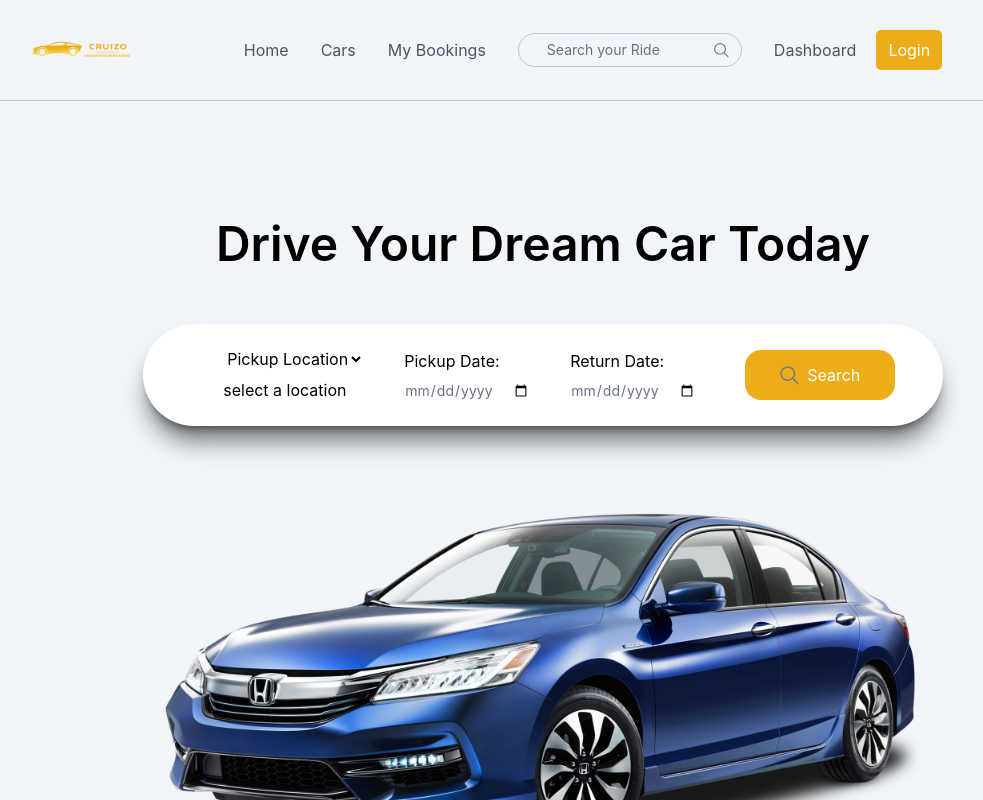
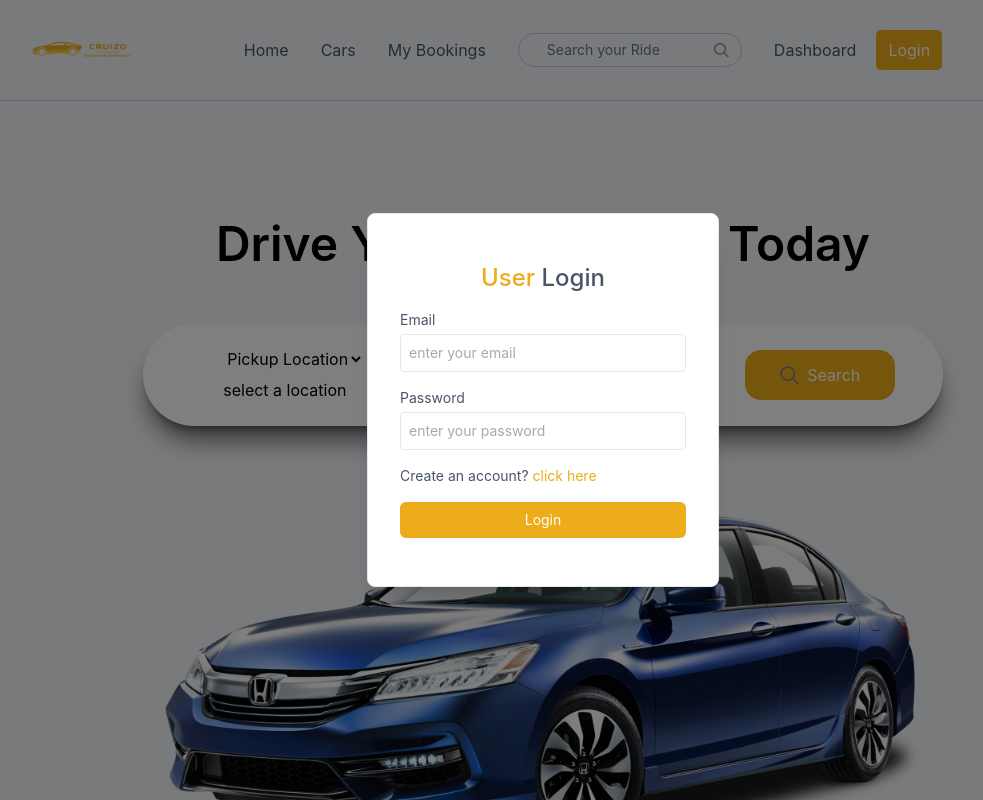
Before and after one commit to ANESSABO0421/Cruizo, a React (Vite) app: page / in a window 1280 px wide. Both pictures are taken after a click on the button "Login". Shown: the top 800 px of the page, without its empty margins (97-1080 px from the left). Built offline with nearby package versions, Linux system fonts and the light colour scheme.

Commit message:
finished:frontend

```diff
--- a/src/App.jsx
+++ b/src/App.jsx
@@ -11,6 +11,7 @@
 import Dashboard from "./pages/owner/Dashboard";
 import ManageBookings from "./pages/owner/ManageBookings";
 import ManageCars from "./pages/owner/ManageCars";
+import Login from "./components/Login";
 
 const App = () => {
   const [showLogin, setShowLogin] = useState(false);
@@ -19,6 +20,7 @@
   return (
     <>
       {/*passing  the first setShowlogin to navbar as prop and the {setShowLogin} as the state to update*/}
+      {showLogin && <Login setShowLogin={setShowLogin} />}
       {!isOwnerPath && <Navbar setShowLogin={setShowLogin} />}
       {/*if it is not owner path then dot show the navbar */}
 
@@ -28,7 +30,6 @@
         <Route path="/car-details/:id" element={<CarDetails />} />{" "}
         {/*//passing id for dynamic routing */}
         <Route path="/mybooking" element={<MyBooking />} />
-
         {/* owner path nested */}
         <Route path="/owner" element={<Layout />}>
           <Route index element={<Dashboard />} />
--- /dev/null
+++ b/src/components/Login.jsx
@@ -0,0 +1,93 @@
+import React from "react";
+
+const Login = ({ setShowLogin }) => {
+  const [state, setState] = React.useState("login");
+  const [name, setName] = React.useState("");
+  const [email, setEmail] = React.useState("");
+  const [password, setPassword] = React.useState("");
+
+  const onSubmitHandler = async (e) => {
+    e.preventDefault();
+  };
+  return (
+    // make the login page dissapear when click anywhere else
+    <div
+      onClick={() => setShowLogin(false)}
+      className="fixed top-0 bottom-0 left-0 right-0 z-100 flex items-center text-sm text-gray-600 bg-black/50"
+    >
+      <form
+        onSubmit={onSubmitHandler}
+        onClick={(e) => e.stopPropagation()}
+        className="flex flex-col gap-4 m-auto items-start p-8 py-12 w-80 sm:w-[352px] rounded-lg shadow-xl border border-gray-200 bg-white"
+      >
+        {/*If you click inside the dropdown, the click "bubbles up" and the whole page thinks you clicked outside, so it closes the dropdown by mistake.
+         */}
+        <p className="text-2xl font-medium m-auto">
+          <span className="text-primary">User</span>{" "}
+          {state === "login" ? "Login" : "Sign Up"}
+        </p>
+        {state === "register" && (
+          <div className="w-full">
+            <p>Name</p>
+            <input
+              onChange={(e) => setName(e.target.value)}
+              value={name}
+              placeholder="enter your name"
+              className="border border-gray-200 rounded w-full p-2 mt-1 "
+              type="text"
+              required
+            />
+          </div>
+        )}
+        <div className="w-full ">
+          <p>Email</p>
+          <input
+            onChange={(e) => setEmail(e.target.value)}
+            value={email}
+            placeholder="enter your email"
+            className="border border-gray-200 rounded w-full p-2 mt-1 "
+            type="email"
+            required
+          />
+        </div>
+        <div className="w-full ">
+          <p>Password</p>
+          <input
+            onChange={(e) => setPassword(e.target.value)}
+            value={password}
+            placeholder="enter your password"
+            className="border border-gray-200 rounded w-full p-2 mt-1 "
+            type="password"
+            required
+          />
+        </div>
+        {state === "register" ? (
+          <p>
+            Already have account?{" "}
+            <span
+              onClick={() => setState("login")}
+              className="text-primary cursor-pointer"
+            >
+              click here
+            </span>
+          </p>
+        ) : (
+          <p>
+            Create an account?{" "}
+            <span
+              onClick={() => setState("register")}
+              className="text-primary cursor-pointer"
+            >
+              click here
+            </span>
+          </p>
+        )}
+        <button className="bg-primary hover:bg-yellow-600 transition-all text-white w-full py-2 rounded-md cursor-pointer">
+          {state === "register" ? "Create Account" : "Login"}
+        </button>
+      </form>
+    </div>
+  );
+};
+
+export default Login;
```
